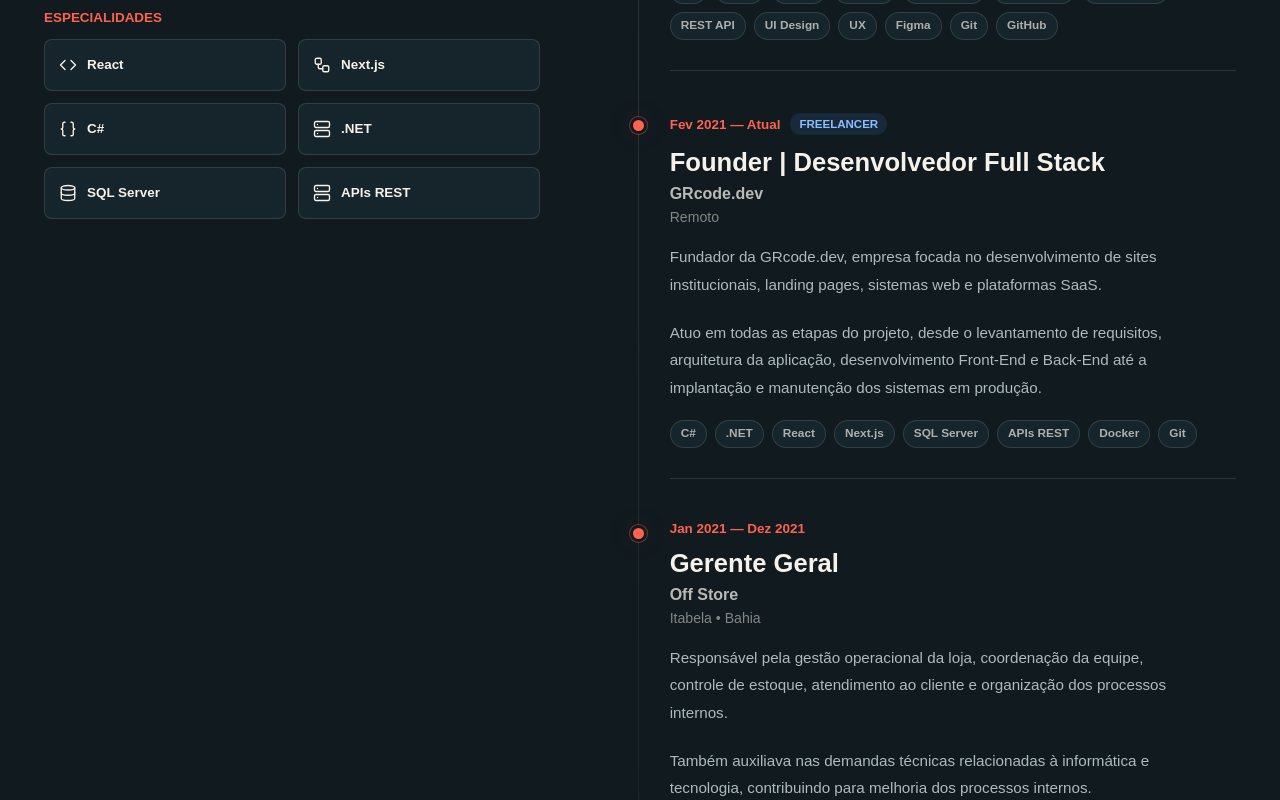
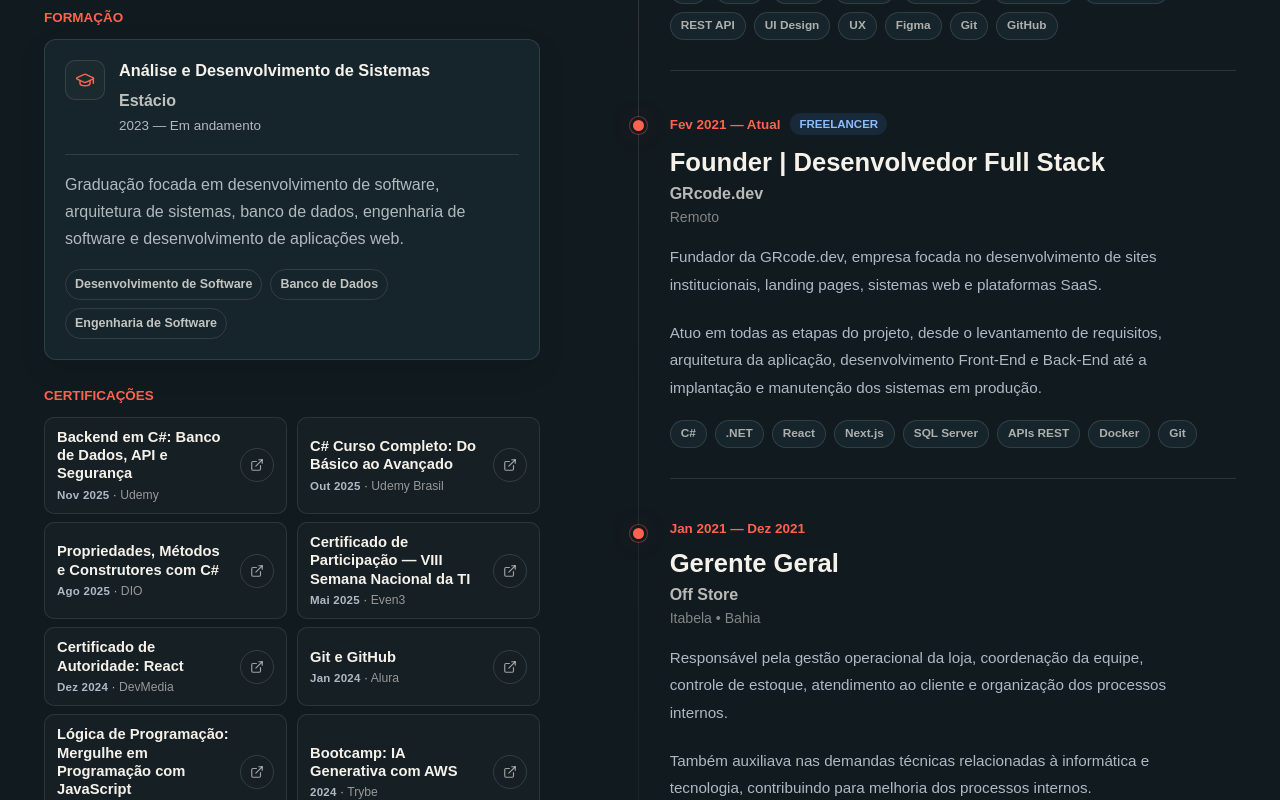
Before and after one commit to Gilnathan/gilnathan-portfolio, a Next.js app: page / in a window 1280 px wide. Shown: the part 1560-2360 px from the top of the page. Built offline with nearby package versions, Linux system fonts and the light colour scheme.

Commit message:
Refine certifications section

```diff
--- a/app/AboutSection.tsx
+++ b/app/AboutSection.tsx
@@ -1,16 +1,10 @@
 "use client";
 
 import { motion, useReducedMotion } from "framer-motion";
-import { Braces, Code, Database, Server, Workflow } from "lucide-react";
+import { ExternalLink, GraduationCap } from "lucide-react";
+import { certifications } from "../src/data/certifications";
 
-const specialties = [
-  { label: "React", icon: Code },
-  { label: "Next.js", icon: Workflow },
-  { label: "C#", icon: Braces },
-  { label: ".NET", icon: Server },
-  { label: "SQL Server", icon: Database },
-  { label: "APIs REST", icon: Server }
-];
+const educationHighlights = ["Desenvolvimento de Software", "Banco de Dados", "Engenharia de Software"];
 
 const experiences = [
   {
@@ -78,22 +72,90 @@ export function AboutSection() {
             </p>
           </div>
 
-          <div className="specialties">
-            <p className="sectionKicker">Especialidades</p>
-            <div className="specialtyGrid">
-              {specialties.map(({ label, icon: Icon }) => (
-                <div className="specialtyItem" key={label}>
-                  <Icon aria-hidden="true" size={18} strokeWidth={1.8} />
-                  <span>{label}</span>
-                </div>
-              ))}
-            </div>
-          </div>
+          <EducationAndCertifications shouldReduceMotion={shouldReduceMotion} />
         </motion.div>
 
         <ExperienceTimeline shouldReduceMotion={shouldReduceMotion} />
       </div>
     </section>
+  );
+}
+
+function EducationAndCertifications({ shouldReduceMotion }: { shouldReduceMotion: boolean | null }) {
+  return (
+    <motion.section
+      className="educationArea"
+      aria-labelledby="education-title"
+      initial={shouldReduceMotion ? { opacity: 1 } : "hidden"}
+      whileInView={shouldReduceMotion ? { opacity: 1 } : "visible"}
+      viewport={{ once: true, amount: 0.25 }}
+      variants={shouldReduceMotion ? undefined : motionProps}
+      transition={shouldReduceMotion ? { duration: 0 } : { duration: 0.5, delay: 0.08, ease: [0.22, 1, 0.36, 1] }}
+    >
+      <div>
+        <h3 className="sectionKicker" id="education-title">
+          Formação
+        </h3>
+        <article className="educationCard">
+          <div className="educationHeader">
+            <span className="educationIcon" aria-hidden="true">
+              <GraduationCap size={20} strokeWidth={1.8} />
+            </span>
+            <div className="educationHeading">
+              <h3>Análise e Desenvolvimento de Sistemas</h3>
+              <p>Estácio</p>
+              <span>2023 — Em andamento</span>
+            </div>
+          </div>
+          <p className="educationDescription">
+            Graduação focada em desenvolvimento de software, arquitetura de sistemas, banco de dados, engenharia de
+            software e desenvolvimento de aplicações web.
+          </p>
+          <ul className="educationHighlights" aria-label="Disciplinas em destaque">
+            {educationHighlights.map((item) => (
+              <li key={item}>{item}</li>
+            ))}
+          </ul>
+        </article>
+      </div>
+
+      <section className="certificationsArea" aria-labelledby="certifications-title">
+        <h3 className="sectionKicker" id="certifications-title">
+          Certificações
+        </h3>
+        <motion.ul className="certificationsGrid" layout={shouldReduceMotion ? false : true}>
+          {certifications.map((certification) => (
+            <motion.li
+              className="certificationCard"
+              key={certification.id}
+              layout={shouldReduceMotion ? false : true}
+              initial={shouldReduceMotion ? { opacity: 1 } : { opacity: 0, y: 8 }}
+              animate={shouldReduceMotion ? { opacity: 1 } : { opacity: 1, y: 0 }}
+              transition={shouldReduceMotion ? { duration: 0 } : { duration: 0.22, ease: "easeOut" }}
+            >
+              <article className="certificationContent">
+                <h4>{certification.title}</h4>
+                <p>
+                  <span className="certificationDate">{certification.date}</span>
+                  <span aria-hidden="true"> · </span>
+                  <span className="certificationInstitution">{certification.institution}</span>
+                </p>
+              </article>
+              <a
+                className="certificateLink"
+                href={certification.href}
+                target="_blank"
+                rel="noopener noreferrer"
+                aria-label={`Abrir certificado de ${certification.title}`}
+                title={`Abrir certificado de ${certification.title}`}
+              >
+                <ExternalLink size={14} aria-hidden="true" />
+              </a>
+            </motion.li>
+          ))}
+        </motion.ul>
+      </section>
+    </motion.section>
   );
 }
 
--- a/app/globals.css
+++ b/app/globals.css
@@ -368,33 +368,194 @@ main {
   margin: 0;
 }
 
-.specialties {
+.educationArea {
+  display: grid;
+  gap: 28px;
   margin-top: 34px;
 }
 
-.specialtyGrid {
+.educationCard {
+  background: var(--panel);
+  border: 1px solid var(--line);
+  border-radius: 12px;
+  box-shadow: 0 10px 30px rgba(0, 0, 0, 0.08);
+  padding: 20px;
+  transition: border-color 180ms ease, transform 180ms ease;
+}
+
+.educationCard:hover {
+  border-color: rgba(255, 98, 79, 0.3);
+  transform: translateY(-2px);
+}
+
+.educationHeader {
+  align-items: flex-start;
   display: grid;
-  gap: 12px;
+  gap: 14px;
+  grid-template-columns: 40px minmax(0, 1fr);
+}
+
+.educationIcon {
+  align-items: center;
+  background: rgba(255, 255, 255, 0.025);
+  border: 1px solid rgba(255, 255, 255, 0.12);
+  border-radius: 10px;
+  color: var(--coral);
+  display: inline-flex;
+  flex-shrink: 0;
+  height: 40px;
+  justify-content: center;
+  width: 40px;
+}
+
+.educationHeading {
+  min-width: 0;
+}
+
+.educationHeading h3 {
+  color: var(--text);
+  font-size: 1.02rem;
+  line-height: 1.3;
+  margin: 0 0 8px;
+}
+
+.educationHeading p {
+  color: rgba(246, 242, 234, 0.76);
+  font-weight: 700;
+  line-height: 1.4;
+  margin: 0 0 4px;
+}
+
+.educationHeading span {
+  color: var(--muted);
+  display: inline-block;
+  font-size: 0.84rem;
+  line-height: 1.5;
+}
+
+.educationDescription {
+  border-top: 1px solid var(--line);
+  color: var(--muted);
+  line-height: 1.7;
+  margin: 18px 0 0;
+  padding-top: 16px;
+}
+
+.educationHighlights,
+.certificationsGrid {
+  list-style: none;
+  margin: 0;
+  padding: 0;
+}
+
+.educationHighlights {
+  display: flex;
+  flex-wrap: wrap;
+  gap: 8px;
+  margin-top: 16px;
+}
+
+.educationHighlights li {
+  border: 1px solid rgba(246, 242, 234, 0.12);
+  border-radius: 999px;
+  color: rgba(246, 242, 234, 0.78);
+  font-size: 0.78rem;
+  font-weight: 800;
+  line-height: 1.2;
+  padding: 7px 9px;
+}
+
+.certificationsArea {
+  display: grid;
+}
+
+.certificationsGrid {
+  display: grid;
+  gap: 8px 10px;
   grid-template-columns: repeat(2, minmax(0, 1fr));
 }
 
-.specialtyItem {
+.certificationCard {
   align-items: center;
-  background: var(--panel);
-  border: 1px solid var(--line);
-  border-radius: 8px;
-  display: flex;
+  background: rgba(255, 255, 255, 0.025);
+  border: 1px solid rgba(255, 255, 255, 0.1);
+  border-radius: 10px;
+  display: grid;
   gap: 10px;
-  min-height: 52px;
+  grid-template-columns: minmax(0, 1fr) 34px;
   min-width: 0;
-  padding: 12px 14px;
+  padding: 10px 12px;
 }
 
-.specialtyItem span {
+.certificationDate {
+  color: var(--muted);
+  font-size: 0.72rem;
+  font-weight: 600;
+  letter-spacing: 0.02em;
+  line-height: 1.25;
+  text-transform: none;
+}
+
+.certificationContent {
+  display: grid;
+  gap: 5px;
+  justify-items: start;
+  min-width: 0;
+}
+
+.certificationContent h4 {
   color: var(--text);
-  font-size: 0.84rem;
-  font-weight: 800;
+  display: block;
+  font-size: 0.92rem;
   line-height: 1.25;
+  margin: 0;
+  min-width: 0;
+  overflow: visible;
+  text-overflow: clip;
+  white-space: normal;
+}
+
+.certificationContent p {
+  color: var(--muted);
+  font-size: 0.76rem;
+  font-weight: 500;
+  line-height: 1.25;
+  margin: 0;
+  max-width: 100%;
+  overflow: visible;
+  text-overflow: clip;
+  white-space: normal;
+}
+
+.certificationInstitution {
+  color: rgba(246, 242, 234, 0.58);
+}
+
+.certificateLink {
+  align-items: center;
+  background: transparent;
+  border: 1px solid rgba(246, 242, 234, 0.14);
+  border-radius: 999px;
+  color: rgba(246, 242, 234, 0.62);
+  display: inline-flex;
+  height: 34px;
+  justify-content: center;
+  min-width: 34px;
+  padding: 0;
+  transition: border-color 180ms ease, color 180ms ease, background-color 180ms ease, transform 180ms ease;
+  width: 34px;
+}
+
+.certificateLink:hover {
+  background: rgba(255, 98, 79, 0.08);
+  border-color: rgba(255, 98, 79, 0.38);
+  color: var(--coral);
+  transform: translateY(-1px);
+}
+
+.certificateLink:focus-visible {
+  outline: 2px solid rgba(255, 98, 79, 0.72);
+  outline-offset: 3px;
 }
 
 .experienceTimeline {
@@ -969,7 +1130,16 @@ main {
     font-size: clamp(2.4rem, 4.4vw, 3.8rem);
   }
 
-  .specialtyGrid {
+  .educationHeader {
+    grid-template-columns: 36px 1fr;
+  }
+
+  .educationIcon {
+    height: 36px;
+    width: 36px;
+  }
+
+  .certificationsGrid {
     grid-template-columns: 1fr;
   }
 }
@@ -1065,12 +1235,26 @@ main {
     letter-spacing: -0.035em;
   }
 
-  .specialtyGrid {
+  .educationCard {
+    padding: 18px;
+  }
+
+  .educationHighlights {
+    gap: 8px;
+  }
+
+  .certificationsGrid {
     grid-template-columns: 1fr;
   }
 
-  .specialtyItem {
-    min-height: 48px;
+  .certificationCard {
+    padding: 12px;
+  }
+
+  .certificateLink {
+    gap: 7px;
+    padding: 0 12px;
+    width: auto;
   }
 
   .experienceList {
--- /dev/null
+++ b/src/data/certifications.ts
@@ -0,0 +1,73 @@
+export type Certification = {
+  id: string;
+  title: string;
+  institution: string;
+  date: string;
+  href: string;
+};
+
+export const certifications: Certification[] = [
+  {
+    id: "backend-csharp-api-security",
+    title: "Backend em C#: Banco de Dados, API e Segurança",
+    institution: "Udemy",
+    date: "Nov 2025",
+    href: "https://media.licdn.com/dms/image/v2/D4D2DAQEzbb8kD67xoA/profile-treasury-document-images_1280/B4DZqyAnfDHwAU-/1/1763923099425?e=1786579200&v=beta&t=PbN-XK4euxUnJiPCNk0B_-JnjlSnFG344yOFunSL5jk"
+  },
+  {
+    id: "csharp-completo-basico-avancado",
+    title: "C# Curso Completo: Do Básico ao Avançado",
+    institution: "Udemy Brasil",
+    date: "Out 2025",
+    href: "https://media.licdn.com/dms/image/v2/D4D2DAQEtjxz4dCUjaQ/profile-treasury-image-shrink_1280_1280/B4DZngDZvQIAAU-/0/1760400613176?e=1786503600&v=beta&t=DluyXbKwr3QI-CBi4qXmW5ZleLsYJiTs_vSTK9nN5iQ"
+  },
+  {
+    id: "propriedades-metodos-construtores-csharp",
+    title: "Propriedades, Métodos e Construtores com C#",
+    institution: "DIO",
+    date: "Ago 2025",
+    href: "https://media.licdn.com/dms/image/v2/D4D2DAQFlnqV_8iQoqw/profile-treasury-document-images_1280/B4DZjTaH3dGsAY-/1/1755893498375?e=1786579200&v=beta&t=ayq3y2KiLUR96iP7q1TgEMXKA4AxAmZaZXzJ19LgXE8"
+  },
+  {
+    id: "semana-nacional-ti",
+    title: "Certificado de Participação — VIII Semana Nacional da TI",
+    institution: "Even3",
+    date: "Mai 2025",
+    href: "https://www.even3.com.br/documentos/imprimir?i=28463354.05812973.5.8.80977603685214768&cc=4DB4E685-7101-46F2-8EFE-4AF3ABEC5A84"
+  },
+  {
+    id: "autoridade-react",
+    title: "Certificado de Autoridade: React",
+    institution: "DevMedia",
+    date: "Dez 2024",
+    href: "https://www.devmedia.com.br/certificado/tecnologia/react/gilnathan-de-araujo-reis"
+  },
+  {
+    id: "git-github",
+    title: "Git e GitHub",
+    institution: "Alura",
+    date: "Jan 2024",
+    href: "https://cursos.alura.com.br/certificate/a3536026-f148-4985-946e-fa4b9c12f448?lang"
+  },
+  {
+    id: "logica-programacao-javascript",
+    title: "Lógica de Programação: Mergulhe em Programação com JavaScript",
+    institution: "Alura",
+    date: "Jan 2024",
+    href: "https://cursos.alura.com.br/certificate/26eee776-2adf-4111-8e43-786a57c53cf8"
+  },
+  {
+    id: "bootcamp-ia-generativa-aws",
+    title: "Bootcamp: IA Generativa com AWS",
+    institution: "Trybe",
+    date: "2024",
+    href: "https://www.betrybe.com/badges/71D22D6C109D#"
+  },
+  {
+    id: "ferramentas-aplicacoes-ia",
+    title: "Ferramentas e Aplicações da Inteligência Artificial",
+    institution: "Descomplica Faculdade Digital",
+    date: "2024",
+    href: "https://media.licdn.com/dms/image/v2/D4D2DAQG7qFLL6wXBfg/profile-treasury-image-shrink_1280_1280/profile-treasury-image-shrink_1280_1280/0/1707831676199?e=1786503600&v=beta&t=qc9dguXQIoRcasOonLt9whoZrkJiJK4xJd49uljPCxA"
+  }
+];
```
